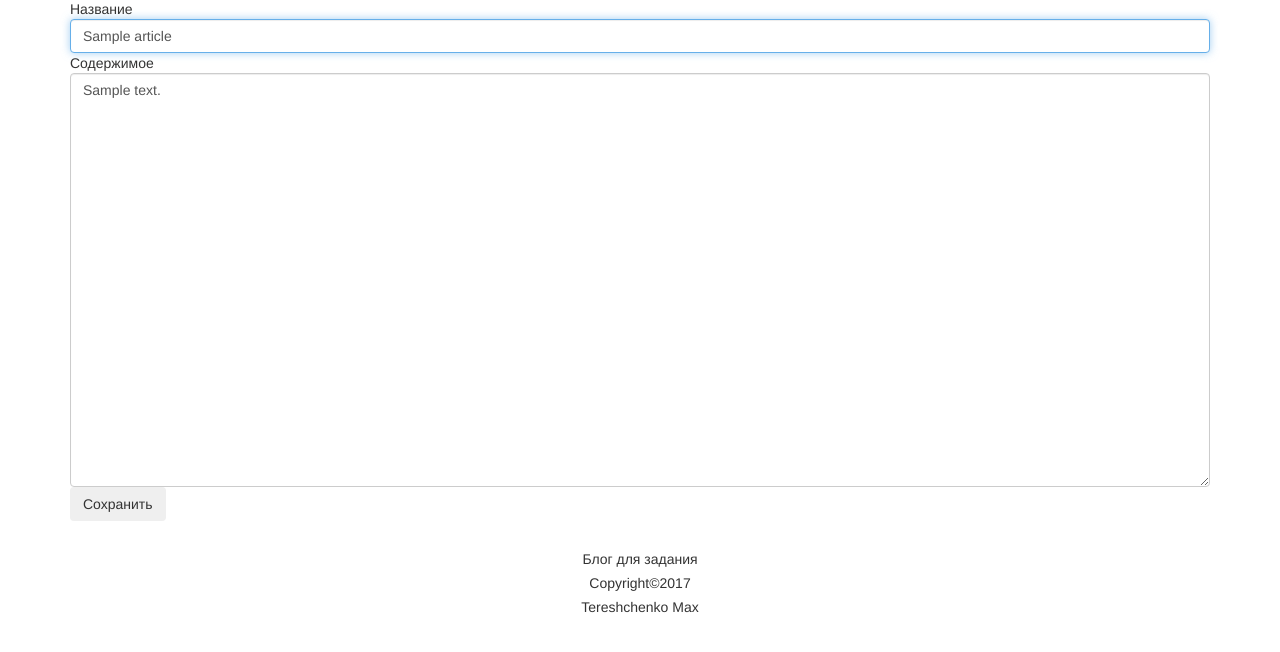
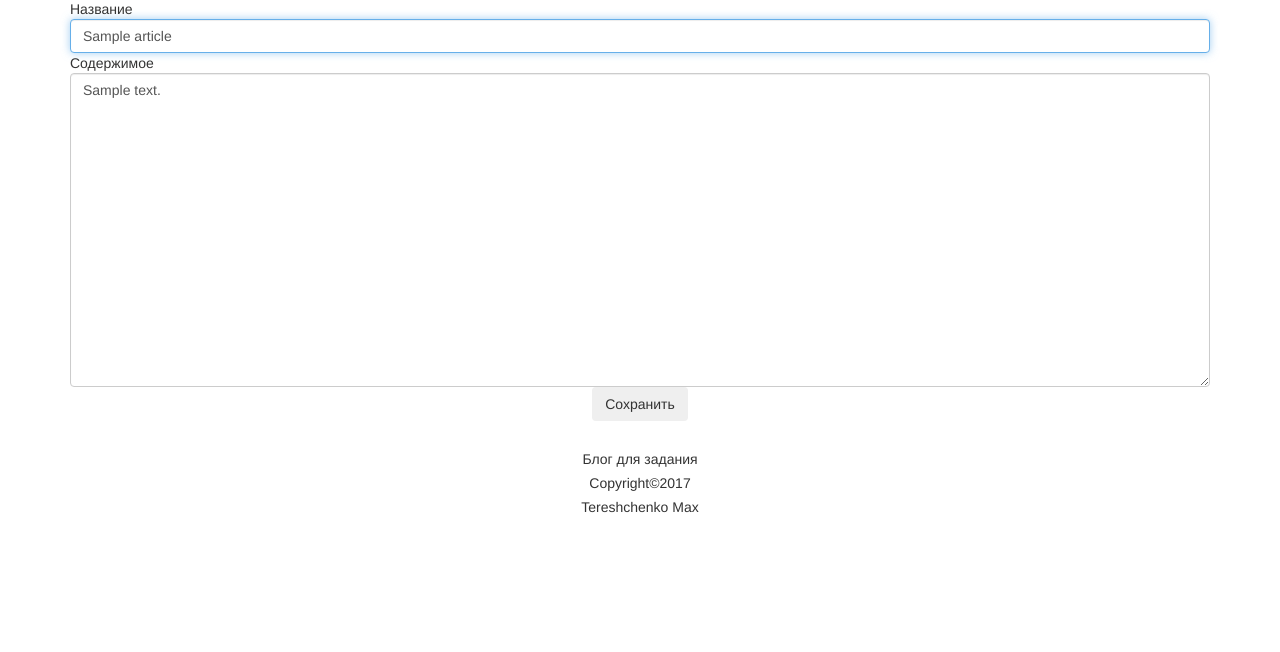
Before and after one commit to tereshchenkomax/BLOG, a PHP site: page /admin/index.php?action=edit&id=1 in a window 1280 px wide. Shown: the part 97-749 px from the top of the page. Run offline with PHP 8.4, Linux system fonts and the light colour scheme; tables that the repository leaves empty or names only in its code hold one stand-in row (values such as "Sample post").

Commit message:
верстка

```diff
--- a/views/article_admin.php
+++ b/views/article_admin.php
@@ -20,9 +20,9 @@
             </label1>
             <label2>
                 Содержимое
-                <textarea class="form-control" rows="20" name="content" class="form-item" required><?= $article['content'] ?></textarea>
+                <textarea class="form-control" rows="15" name="content" class="form-item" required><?= $article['content'] ?></textarea>
             </label2>
-            <input type="submit" value="Сохранить" class="btn">
+            <input type="submit" value="Сохранить" class="btn center-block">
         </form>
     </div>
 </div>
```
